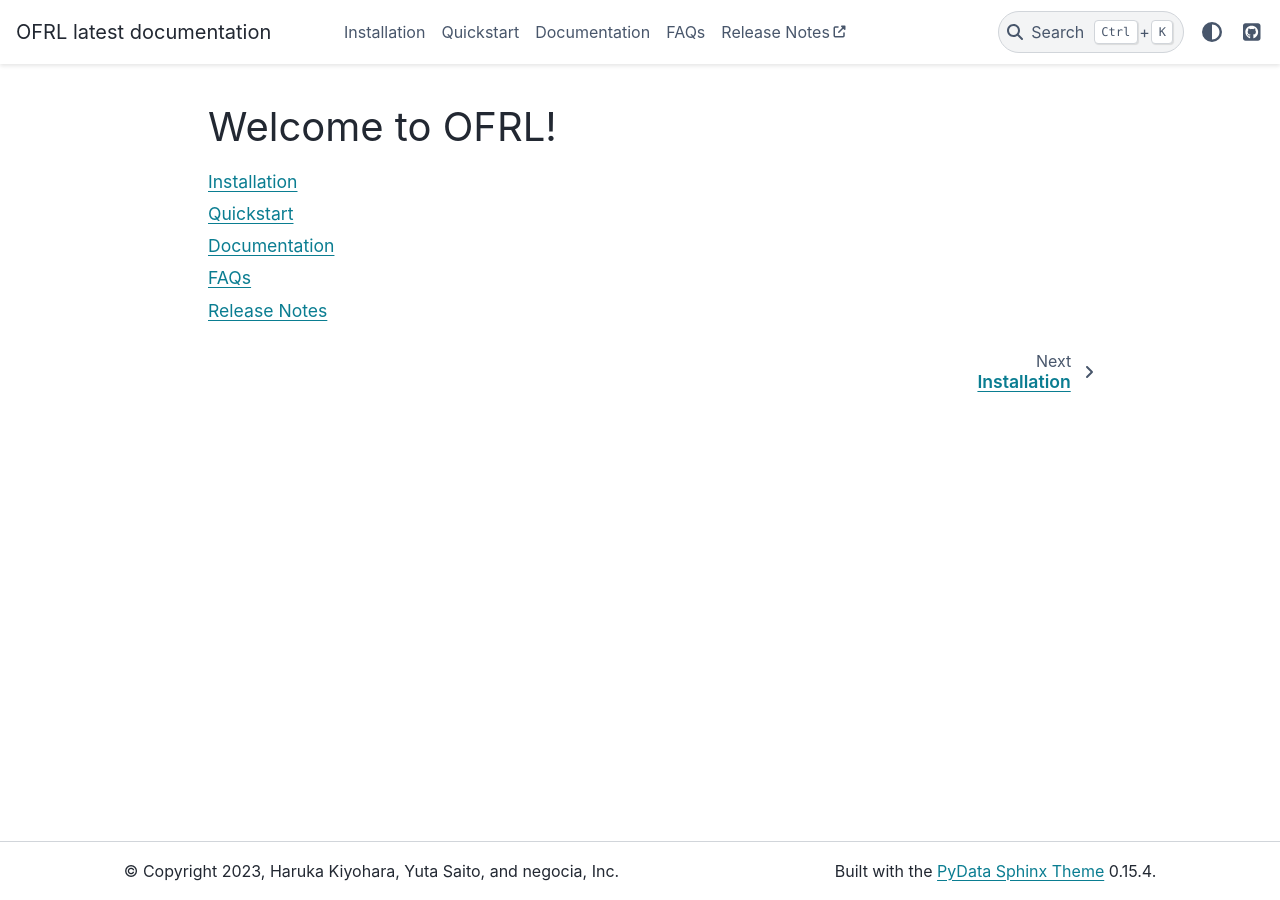
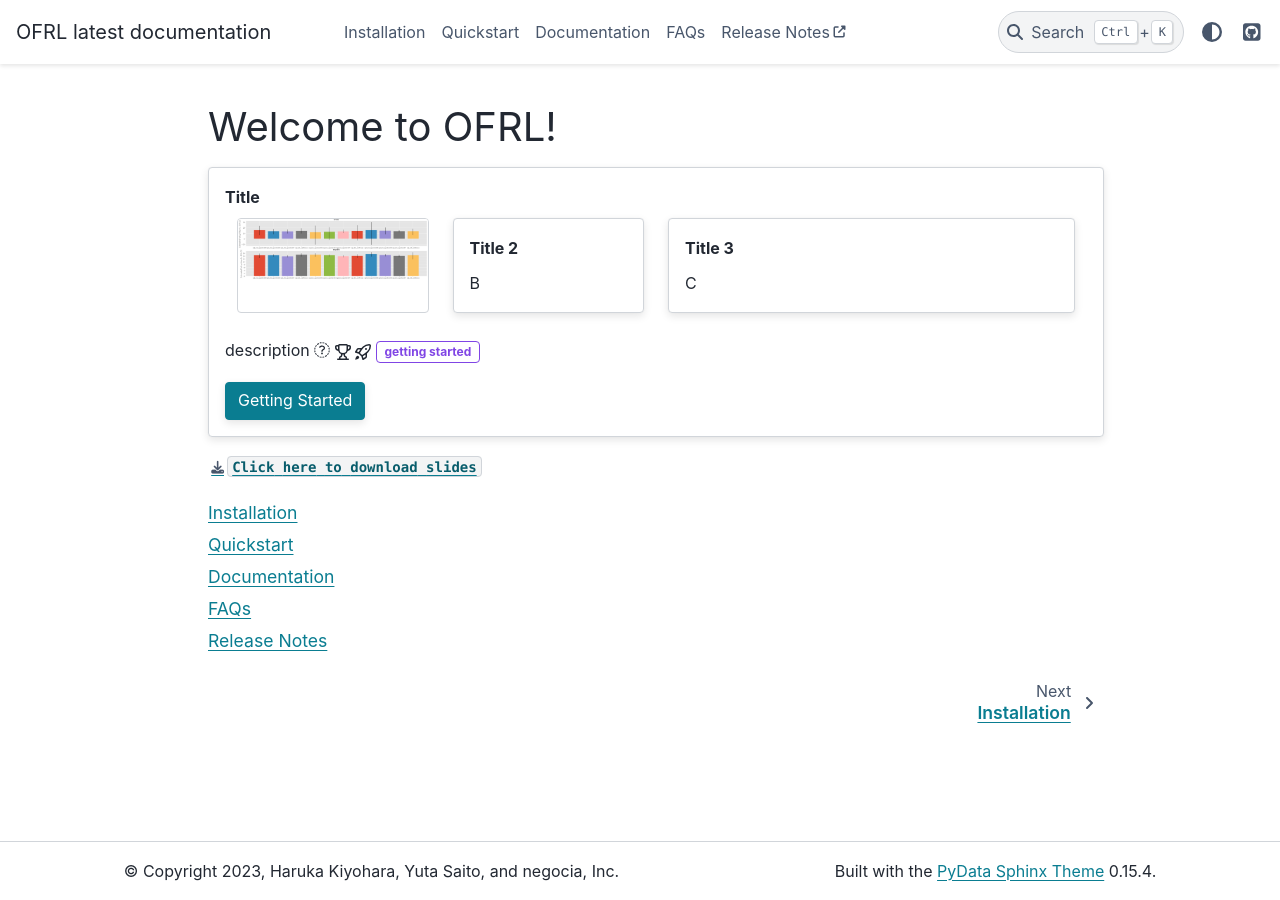
Before and after one commit to hakuhodo-technologies/scope-rl, a Sphinx documentation site: the page built from docs/index.rst, in a window 1280 px wide. Built offline with Sphinx 7.4.7 and the PyData theme 0.15.4, drawn with Linux system fonts in a browser that asks for light colours; nearby versions of some CDN libraries; pages that are not in the unit, such as notebooks, are missing from menus.

Commit message:
update docs

```diff
--- a/docs/_templates/autosummary/module.rst
+++ b/docs/_templates/autosummary/module.rst
@@ -1,18 +1,6 @@
 {{ fullname | escape | underline}}
 
 .. automodule:: {{ fullname }}
-
-   {% block attributes %}
-   {% if attributes %}
-   .. rubric:: Module attributes
-
-   .. autosummary::
-      :toctree:
-   {% for item in attributes %}
-      {{ item }}
-   {%- endfor %}
-   {% endif %}
-   {% endblock %}
 
    {% block functions %}
    {% if functions %}
--- a/docs/conf.py
+++ b/docs/conf.py
@@ -90,7 +90,8 @@ html_theme_options = {
 # relative to this directory. They are copied after the builtin static files,
 # so a file named "default.css" will overwrite the builtin "default.css".
 html_static_path = ["_static"]
-html_css_files = ['css/custom.css']
+html_css_files = ["css/custom.css"]
+html_js_files = ["https://kit.fontawesome.com/de0e05fd52.js", "https://example.com/fontawesome/v6.2.1/js/all.js"]
 
 # whether to display to the source .rst file
 html_show_sourcelink = False
--- a/docs/documentation/index.rst
+++ b/docs/documentation/index.rst
@@ -34,7 +34,7 @@ Our software facilitates implementation, evaluation and algorithm comparison rel
     :img-top: ../_static/images/workflow.png
     :text-align: center
 
-.. important::
+.. note::
 
    This documentation aims to provide a gentle introduction to offline RL and OPE/OPS in the following steps.
 
--- a/docs/index.rst
+++ b/docs/index.rst
@@ -1,6 +1,38 @@
 ===================================
 Welcome to OFRL!
 ===================================
+
+.. card:: Title
+
+   .. grid:: 2
+
+      .. grid-item-card::
+         :img-background: _static/images/ope_policy_value_basic.png
+         :link: documentation/quickstart
+         :link-type: doc
+         :shadow: none
+         :columns: 3
+
+      .. grid-item-card::  Title 2
+         :columns: 3
+
+         B
+
+      .. grid-item-card::  Title 3
+         :columns: 6
+
+         C
+
+   description :fab:`crown` :octicon:`trophy` :octicon:`rocket` :bdg-ref-secondary-line:`getting started <documentation/installation>`
+
+   .. button-ref:: documentation/installation
+      :ref-type: doc
+      :color: primary
+      :shadow:
+
+      Getting Started
+
+:download:`Click here to download slides <_static/images/ope_policy_value_basic.png>`
 
 .. toctree::
    :maxdepth: 1
```
Also changed, not shown: docs/documentation/quickstart.rst (+17 -0 lines), 1 other file.
